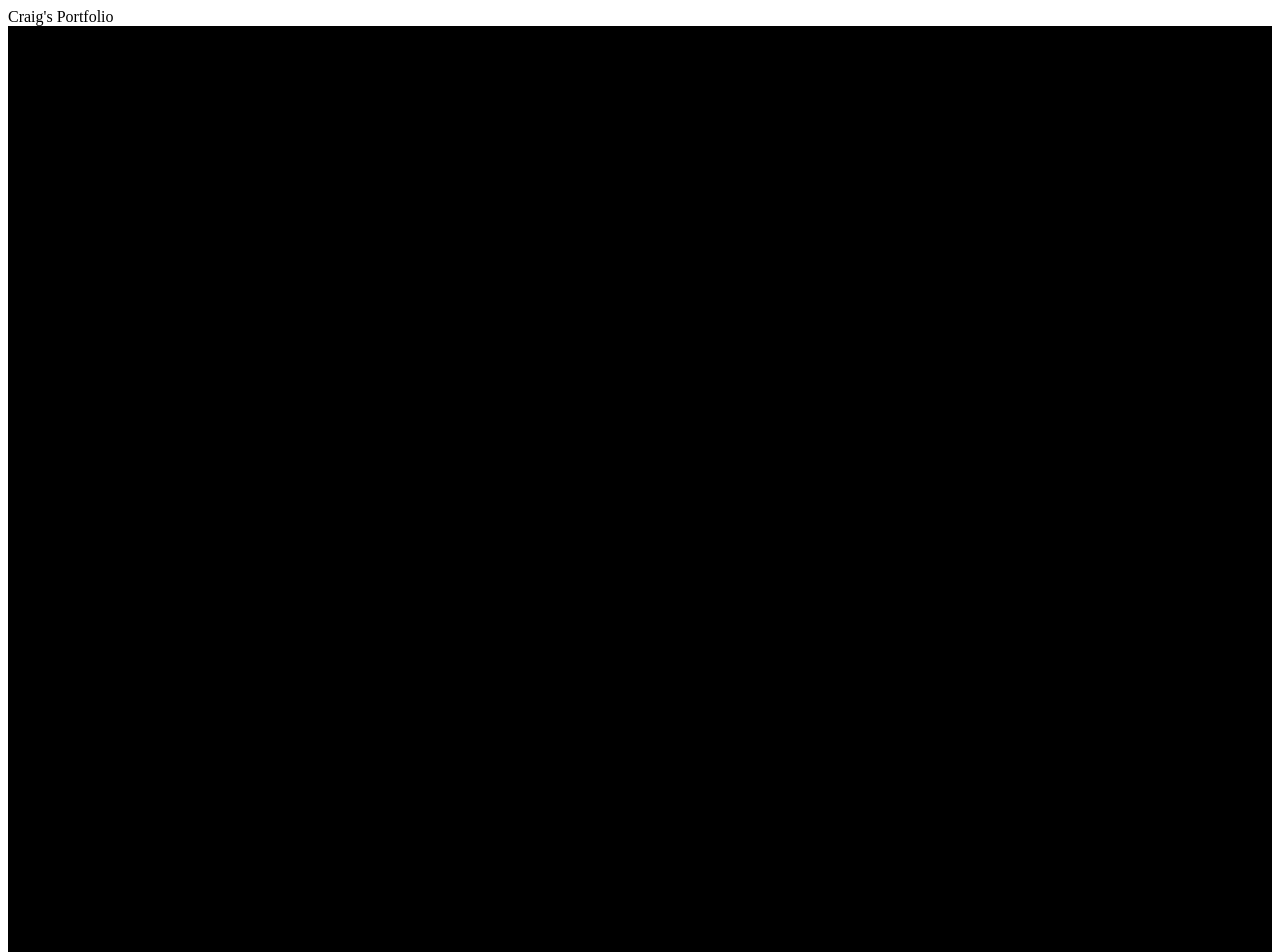
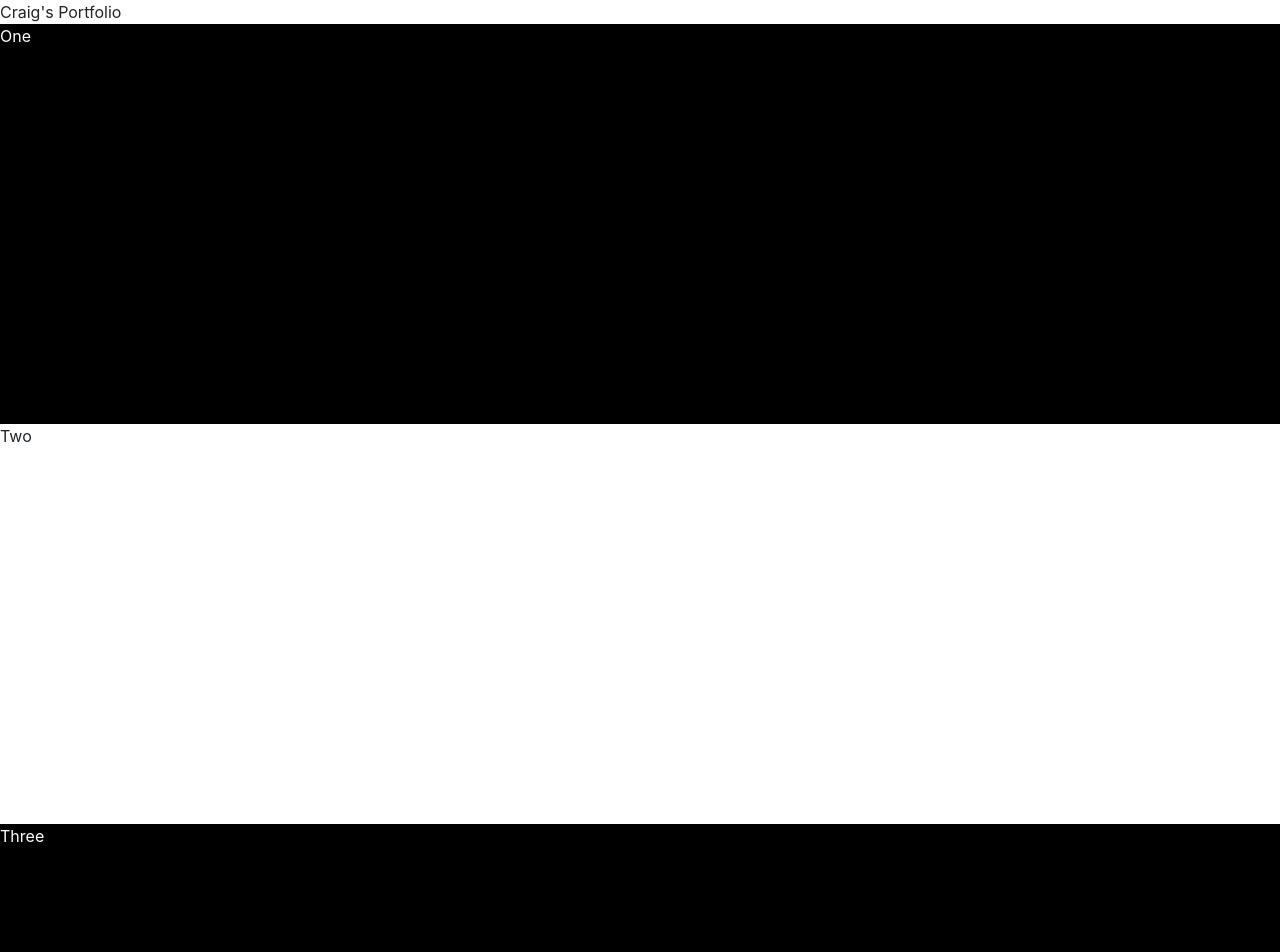
Before and after one commit to Craig-Ryan/Portfolio, a plain HTML site: page index.html in a window 1280 px wide. Shown: the top 952 px of the page. Drawn offline with nearby package versions, Linux system fonts and the light colour scheme.

Commit message:
Added bootstrap documenation and some styling

```diff
--- a/assets/style.css
+++ b/assets/style.css
@@ -1,4 +1,14 @@
-section {
+body, html {
+  margin: 0;
+}
+
+.section-1 {
   background: #000;
+  color: #fff;
   min-height: 50vh;
 }
+
+.section-2 {
+  background: #fff;
+  min-height: 50vh;
+}
--- a/index.html
+++ b/index.html
@@ -4,6 +4,9 @@
   <meta charset="UTF-8">
   <meta name="viewport" content="width=device-width, initial-scale=1.0">
   <title>Craig Ryan Portfolio Website</title>
+  <!--Bootstrap CDN-->
+  <link rel="stylesheet" href="https://stackpath.bootstrapcdn.com/bootstrap/4.4.1/css/bootstrap.min.css" integrity="sha384-Vkoo8x4CGsO3+Hhxv8T/Q5PaXtkKtu6ug5TOeNV6gBiFeWPGFN9MuhOf23Q9Ifjh" crossorigin="anonymous">
+
   <!--CSS Stylesheet-->
   <link rel="stylesheet" href="assets/style.css">
 </head>
@@ -11,14 +14,18 @@
   <!--Welcome-->
 <header>Craig's Portfolio</header>
   <!--About-->
-<section>One</section>
+<section class="section-1">One</section>
   <!--Projects-->
-<section>Two</section>
+<section class="section-2">Two</section>
   <!--Work History/Education-->
-<section>Three</section>
+<section class="section-1">Three</section>
   <!--Contact-->
-<section>Four</section>
+<section class="section-2">Four</section>
   <!--Footer-->
 <footer>&copy; Craig Ryan 2020</footer>
+<!--Bootstrap Javascript & jQuery-->
+<script src="https://code.jquery.com/jquery-3.4.1.slim.min.js" integrity="sha384-J6qa4849blE2+poT4WnyKhv5vZF5SrPo0iEjwBvKU7imGFAV0wwj1yYfoRSJoZ+n" crossorigin="anonymous"></script>
+<script src="https://cdn.jsdelivr.net/npm/popper.js@1.16.0/dist/umd/popper.min.js" integrity="sha384-Q6E9RHvbIyZFJoft+2mJbHaEWldlvI9IOYy5n3zV9zzTtmI3UksdQRVvoxMfooAo" crossorigin="anonymous"></script>
+<script src="https://stackpath.bootstrapcdn.com/bootstrap/4.4.1/js/bootstrap.min.js" integrity="sha384-wfSDF2E50Y2D1uUdj0O3uMBJnjuUD4Ih7YwaYd1iqfktj0Uod8GCExl3Og8ifwB6" crossorigin="anonymous"></script>
 </body>
 </html>
```
